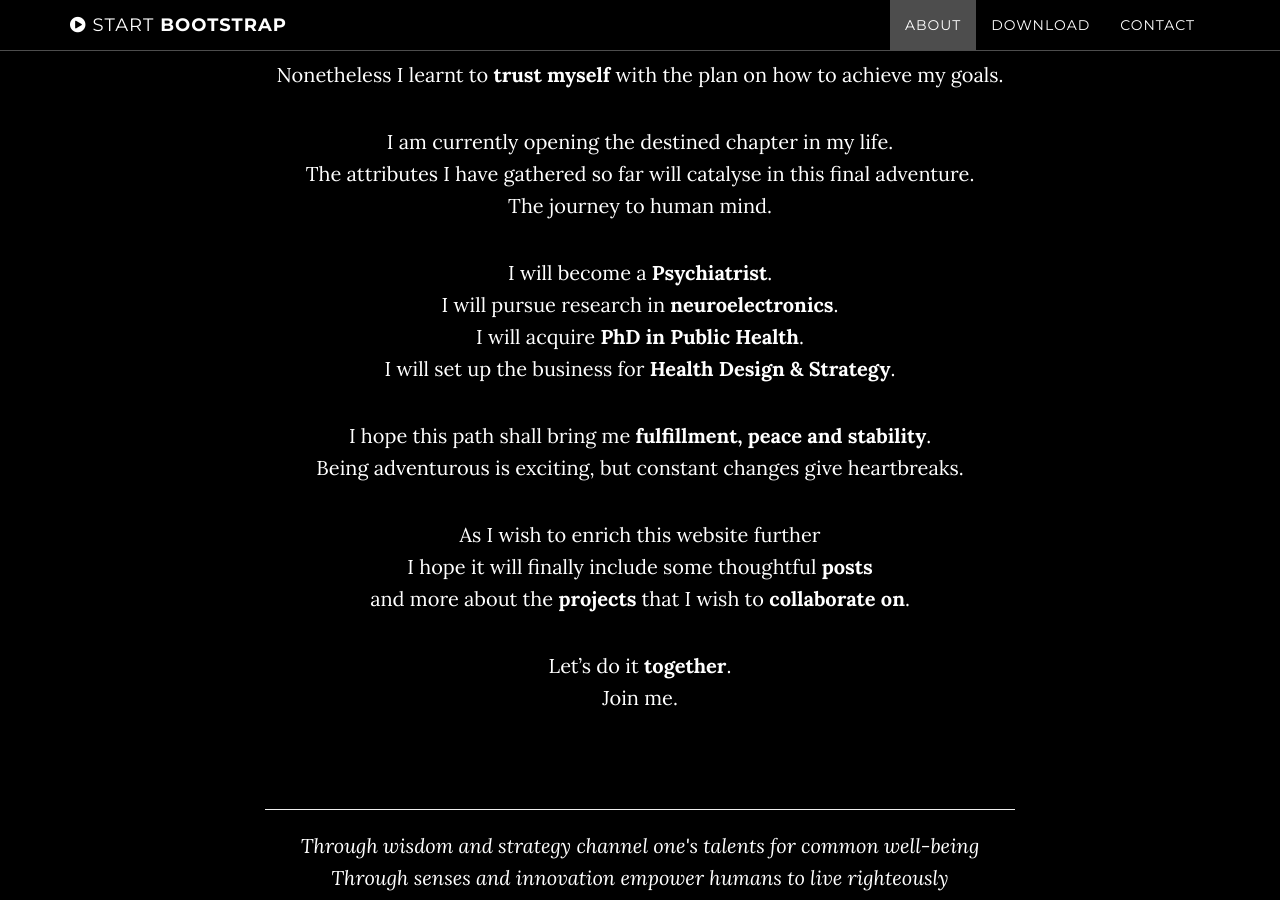
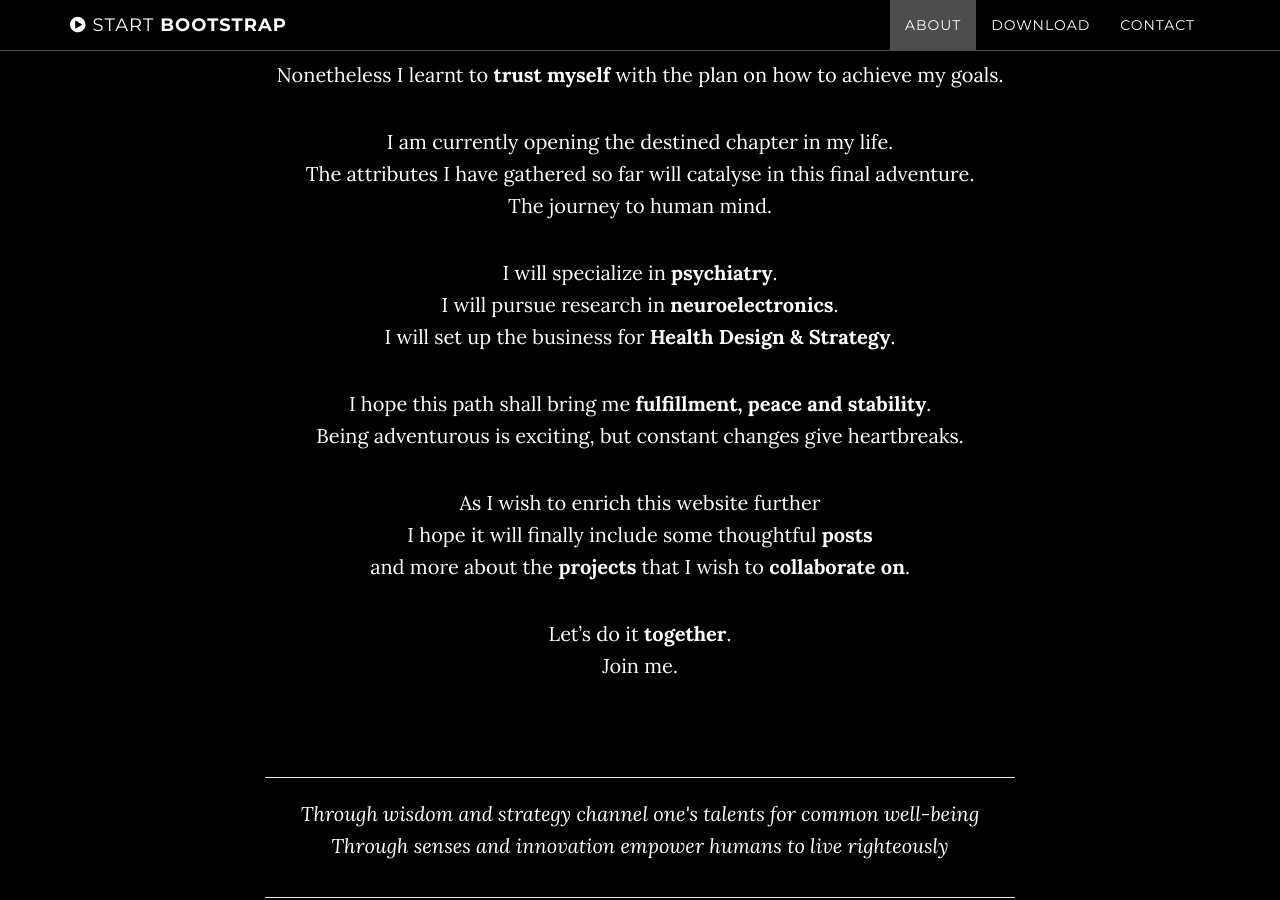
Before and after one commit to kozload/kozload.github.io, a Jekyll site: the page built from index.html, in a window 1280 px wide and 900 px high, scrolled down 1378 px. Built offline with Jekyll 4.4.1, drawn with Linux system fonts in a browser that asks for light colours.

Commit message:
Update about.html

```diff
--- a/_includes/about.html
+++ b/_includes/about.html
@@ -7,7 +7,7 @@
                 <p>Indeed, I had doubts along the way.<br>There were moments I felt lost...<br>while patience was never my strongest suit.</p>
                 <p>Nonetheless I learnt to <b>trust myself</b> with the plan on how to achieve my goals.</p>
                 <p>I am currently opening the destined chapter in my life.<br>The attributes I have gathered so far will catalyse in this final adventure.<br>The journey to human mind.</p>
-                <p>I will become a <b>Psychiatrist</b>.<br>I will pursue research in <b>neuroelectronics</b>.<br>I will acquire <b>PhD in Public Health</b>.<br>I will set up the business for <b>Health Design & Strategy</b>.</p>
+                <p>I will specialize in <b>psychiatry</b>.<br>I will pursue research in <b>neuroelectronics</b>.<br>I will set up the business for <b>Health Design & Strategy</b>.</p>
                 <p>I hope this path shall bring me <b>fulfillment, peace and stability</b>.<br>Being adventurous is exciting, but constant changes give heartbreaks.</p>
                 <p>As I wish to enrich this website further<br>I hope it will finally include some thoughtful <b>posts</b><br>and more about the <b>projects</b> that I wish to <b>collaborate on</b>.</p>
                 <p>Let’s do it <b>together</b>.<br>Join me.</p>
```
